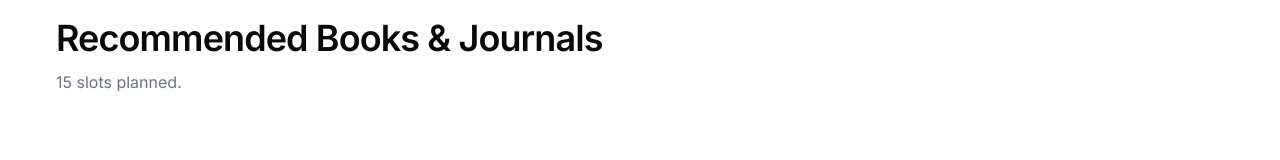
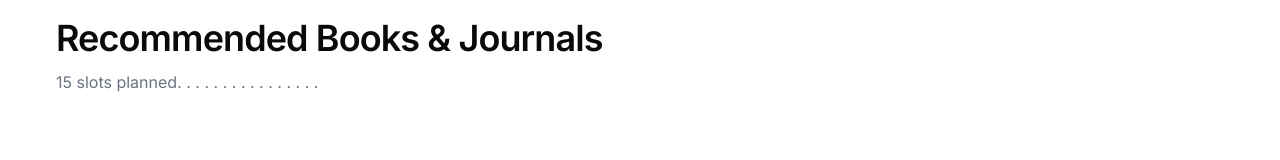
Before and after one commit to Annanayan/spectrum-research-library, a React (Vite) app: page /books in a window 1280 px wide. Shown: the part 382-542 px from the top of the page. Built offline with nearby package versions, Linux system fonts and the light colour scheme.

Commit message:
Update Books.tsx

```diff
--- a/src/routes/Books.tsx
+++ b/src/routes/Books.tsx
@@ -6,7 +6,24 @@ export default function Books() {
       <HeroBar src="/assets/Books & Journals Header.png" alt="Books & Journals" />
       <section className="container-xxl pt-10 pb-16">
         <h1 className="text-3xl md:text-4xl font-semibold tracking-tight">Recommended Books & Journals</h1>
-        <p className="mt-3 text-sr-muted">15 slots planned.</p>
+        <p className="mt-3 text-sr-muted">15 slots planned.
+          .
+          .
+          .
+          .
+          .
+          .
+          .
+          .
+          .
+          .
+          .
+          .
+          .
+          .
+          .
+
+        </p>
       </section>
     </div>
   )
```
